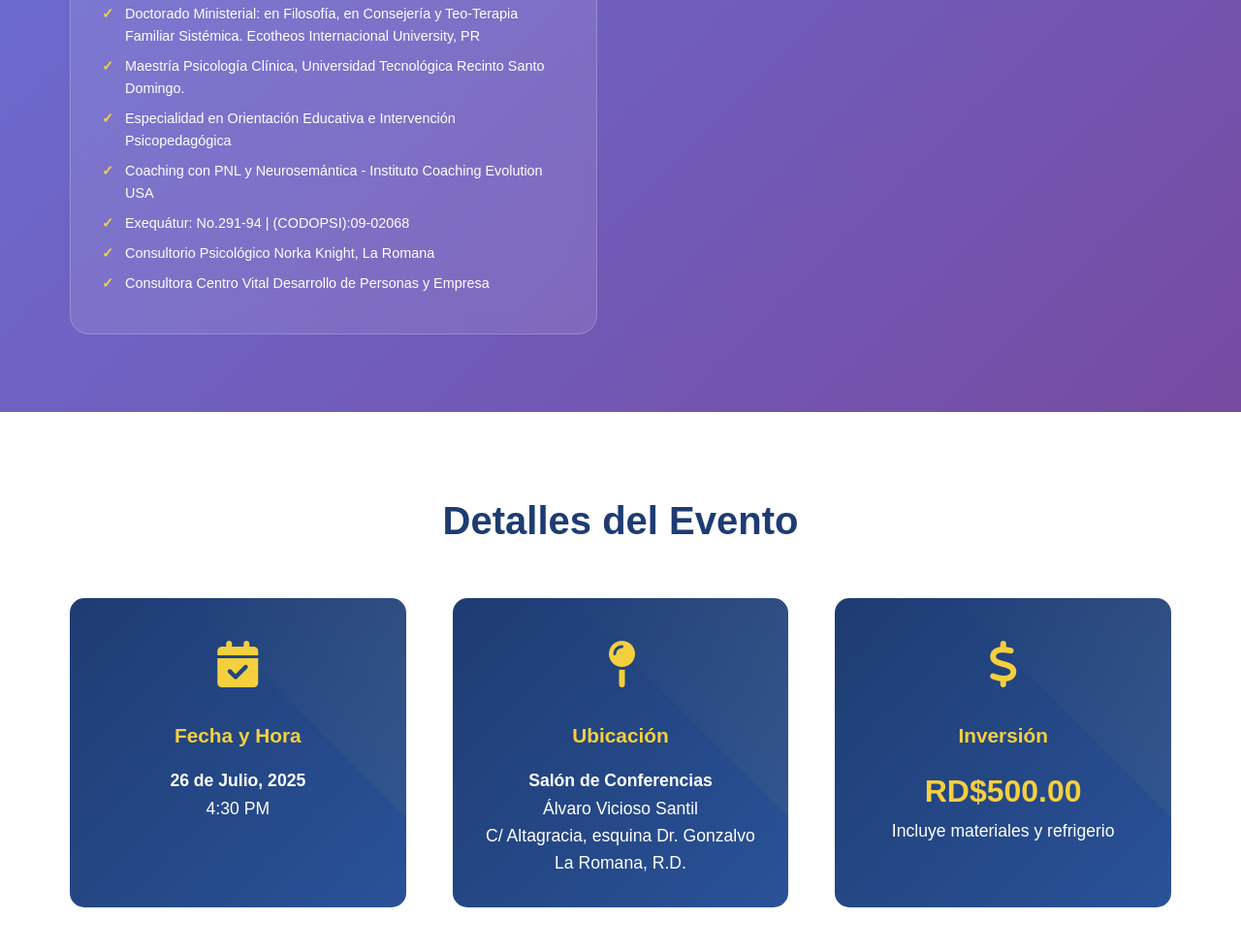
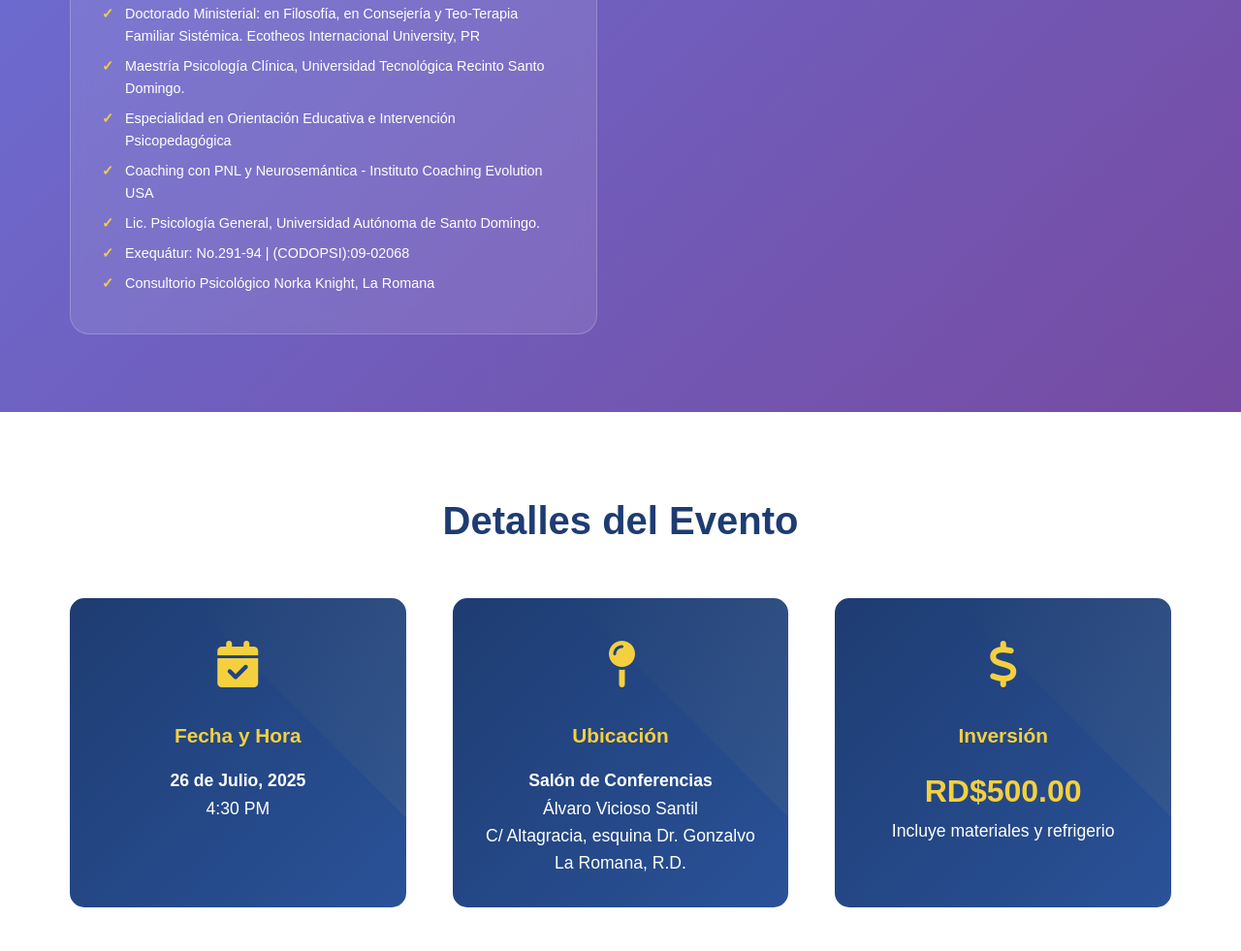
Before and after one commit to Stefano-BML/claupaconferencia, a plain HTML site: page index.html in a window 1280 px wide. Shown: the part 2733-3714 px from the top of the page at 97% size. Drawn offline with Linux system fonts and the light colour scheme.

Commit message:
Update index.html

```diff
--- a/index.html
+++ b/index.html
@@ -158,9 +158,9 @@
                             <li>Maestría Psicología Clínica, Universidad Tecnológica Recinto Santo Domingo.</li>
                             <li>Especialidad en Orientación Educativa  e Intervención Psicopedagógica</li>
                             <li>Coaching con PNL y Neurosemántica - Instituto Coaching Evolution USA</li>
+                            <li>Lic. Psicología General,  Universidad Autónoma de Santo Domingo.</li>
                             <li>Exequátur:  No.291-94   | (CODOPSI):09-02068</li>
                             <li>Consultorio Psicológico Norka Knight, La Romana</li>
-                            <li>Consultora Centro Vital Desarrollo de Personas y Empresa</li>
                         </ul>
                     </div>
                 </div>
```
